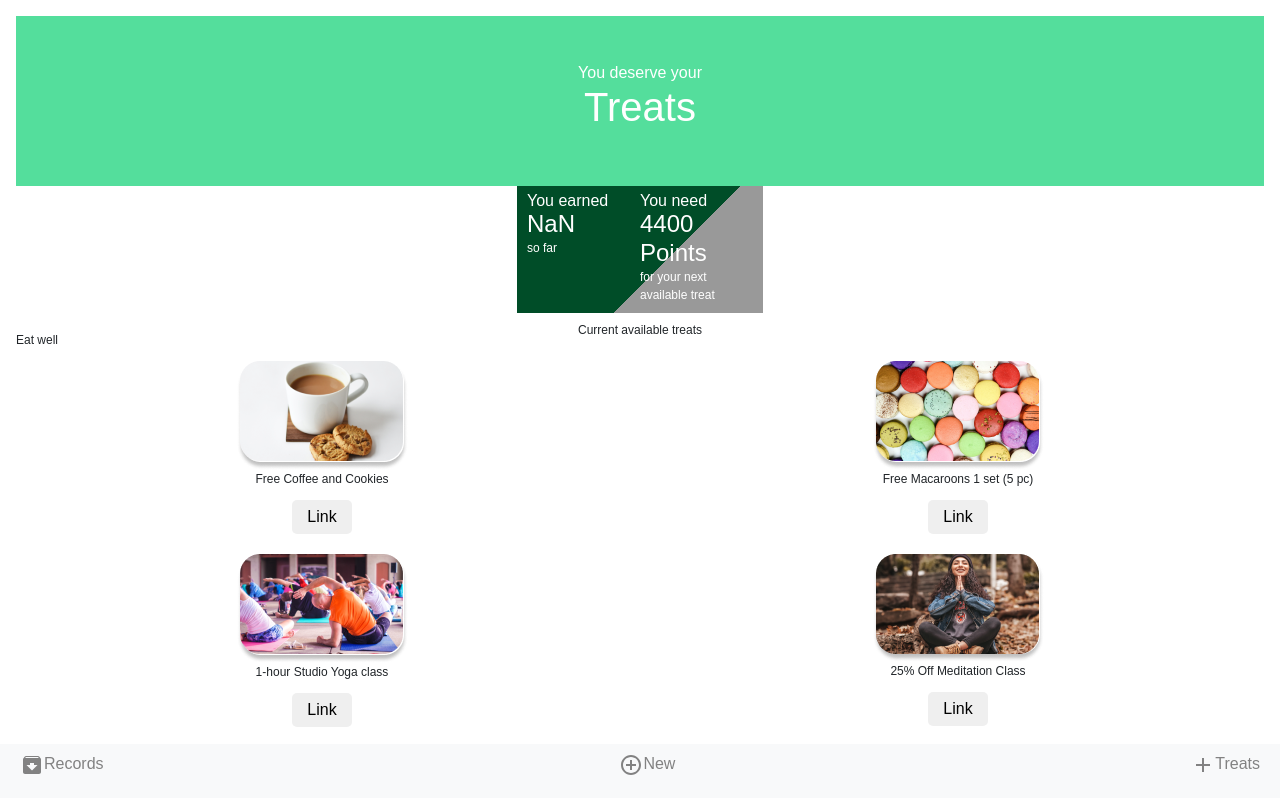
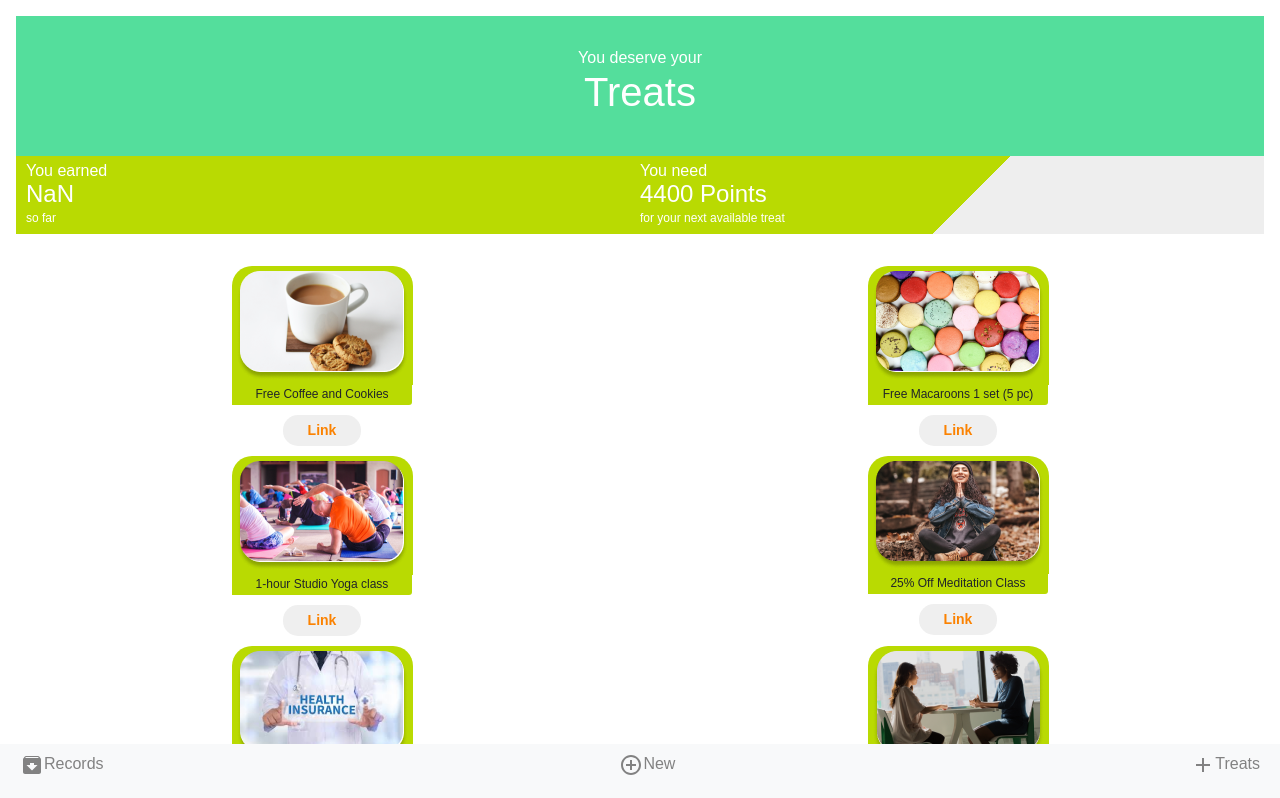
Before and after one commit to yumidev/Gratreat-App, a React (Create React App) app: page /treats in a window 1280 px wide. Shown: the top 798 px of the page. Built offline with nearby package versions, Linux system fonts and the light colour scheme.

Commit message:
Added styles

```diff
--- a/src/pages/TreatsBarCodePage.js
+++ b/src/pages/TreatsBarCodePage.js
@@ -3,41 +3,42 @@ import "bootstrap/dist/css/bootstrap.css";
 import TreatsPage from "./TreatsPage";
 import React from "react";
 import barCode from "../images/Haagen-Daz_barcode.jpeg";
-import {useState} from 'react';
+import { useState } from "react";
 import { useHistory } from "react-router-dom";
 
-
-function TreatsBarCodePage({treatItem, pointsEarned}) {
-
+function TreatsBarCodePage({ treatItem, pointsEarned }) {
   const [deductPoints, setDeductPoints] = useState(pointsEarned);
   const [message, setMessage] = useState("Redeem your Points");
 
   const history = useHistory();
 
-  const handleClick = (e, y) =>{
+  const handleClick = (e, y) => {
     const subPoints = parseInt(deductPoints - y);
     let currentNumber = subPoints;
 
-    if(deductPoints > y){
+    if (deductPoints > y) {
       return setDeductPoints(currentNumber);
-    } else if(deductPoints === y){
+    } else if (deductPoints === y) {
       setDeductPoints(0);
-    } else{
+    } else {
       setMessage("Not Enough Points");
     }
 
     history.push("/treatsbarcode");
-  }
-
-
+  };
 
   return (
     <>
       {treatItem.map((treat) => (
         <div>
-        <nav class="navbar navbar-expand-lg fixed-top headerTreatsPage" className={styles.headerTreatsPage} >
+          <nav
+            class="navbar navbar-expand-lg fixed-top headerTreatsPage"
+            className={styles.headerTreatsPage}
+          >
             <div key={treat.id} class="text-center">
-            <h6>{message} {deductPoints}</h6>
+              <h6>
+                {message} {deductPoints}
+              </h6>
               <h1>Treats</h1>
             </div>
           </nav>
@@ -83,18 +84,20 @@ function TreatsBarCodePage({treatItem, pointsEarned}) {
                 </a>
               </div>
             </div>
-          <button onClick={(e) => handleClick(e, treat.points)}>
+            <button
+              className={styles.linkBtn}
+              onClick={(e) => handleClick(e, treat.points)}
+            >
               Get Item
             </button>
           </div>
           <div class="row mt-5">
-            <p class="text-bold text-center mb-2">to treat yourself or others!</p>
+            <p class="text-bold text-center mb-2">
+              to treat yourself or others!
+            </p>
           </div>
         </div>
-      )
-    )}
-
-
+      ))}
     </>
   );
 }
--- a/src/pages/TreatsPage.js
+++ b/src/pages/TreatsPage.js
@@ -1,35 +1,33 @@
 import React from "react";
 import { useHistory } from "react-router-dom";
 import styles from "./TreatsPage.module.css";
-import "bootstrap/dist/css/bootstrap.css";
+
 import TreatsBarCodePage from "./TreatsBarCodePage";
 import { Switch, Route, Link } from "react-router-dom";
 import GratitudeList from "./GratitudeList";
 import Header from "./Header";
 import PromptsList from "../db/PromptsList";
 import TreatsList from "./TreatsList";
-import {useState} from "react";
+import { useState } from "react";
 
-function TreatsPage({logList}) {
+function TreatsPage({ logList }) {
   const [treatItem, setTreatItem] = useState([]);
   const [showSection, setShowSection] = useState(false);
   const [viewList, setViewList] = useState("none");
   const [hideBoard, sethideBoard] = useState("");
 
-
   const history = useHistory();
 
   let pointsEarned = parseInt(logList.length * 100);
 
-  const handleClick = (e, product) =>{
+  const handleClick = (e, product) => {
     const getTreat = product;
     setTreatItem([...treatItem, getTreat]);
     setShowSection(!showSection);
     setViewList("");
-    sethideBoard("none")
+    sethideBoard("none");
     history.push("/treats");
-  }
-
+  };
 
   return (
     <>
@@ -43,14 +41,14 @@ function TreatsPage({logList}) {
             <h1>Treats</h1>
           </div>
         </nav>
-        <div className={styles.container}>
-          <div class="row " className={styles.subHeader}>
+        <div className={styles.subheader}>
+          <div class=" row" className={styles.subHeader}>
             <div class="col">
               <h6>You earned</h6>
               <h4>{pointsEarned}</h4>
               <p>so far</p>
             </div>
-            <div class="col">
+            <div class="col ">
               <h6>You need</h6>
               <h4>4400 Points</h4>
               <p>for your next available treat</p>
@@ -58,31 +56,31 @@ function TreatsPage({logList}) {
           </div>
         </div>
         <div className={styles.treatsMenu}>
-          <p class="mt-2">Current available treats</p>
-          <div class="row " className={styles.menuName}>
-            <p>Eat well</p>
+          <div class="row" className={styles.menuName}>
+            <p class="p-3"></p>
           </div>
           <div class="row">
-          {TreatsList.map((item) => {
+            {TreatsList.map((item) => {
               return (
                 <div class="col-6" key={item.id}>
-                   <img src={item.img} />
-                   <p className={styles.treatDescription}>{item.description}</p>
-                   <button className={styles.linkBtn}
+                  <img src={item.img} />
+                  <p className={styles.treatDescription}>{item.description}</p>
+
+                  <button
+                    className={styles.linkBtn}
                     key={item.id}
                     onClick={(e) => handleClick(e, item)}
                   >
                     Link
                   </button>
                 </div>
-
               );
             })}
-            </div>
+          </div>
         </div>
       </div>
       <div style={{ display: viewList }}>
-              <TreatsBarCodePage treatItem={treatItem} pointsEarned={pointsEarned} />
+        <TreatsBarCodePage treatItem={treatItem} pointsEarned={pointsEarned} />
       </div>
     </>
   );
--- a/src/pages/TreatsPage.module.css
+++ b/src/pages/TreatsPage.module.css
@@ -15,7 +15,7 @@ body {
 
 .headerTreatsPage {
   background-color: #54de9c;
-  height: 170px;
+  height: 140px;
   color: white;
   display: flex;
   flex-direction: column;
@@ -25,14 +25,9 @@ body {
 .subHeader {
   display: flex;
   text-align: left;
-  background: linear-gradient(135deg, #004d28 60%, #999999 40%);
+  background: linear-gradient(135deg, #b9da02 75%, #eeeeee 40%);
   color: white;
-  padding: 5px 10px 35px 10px;
-}
-
-div.col {
-  padding-left: 30px;
-  padding-right: 30px;
+  padding: 5px 10px 15px 10px;
 }
 
 h6,
@@ -58,34 +53,39 @@ a:hover {
   border-top: 2px solid #54de9c;
 }
 
-.container {
-  display: flex;
-  justify-content: center;
-  align-items: center;
-}
-
 .treatsMenu {
   text-align: center;
 }
 
 .menuName {
   text-align: justify;
+  font-weight: bolder;
 }
 
 .treatDescription {
   font-weight: lighter;
   font-size: 12px;
+  width: 180px;
+  height: 20px;
+  border-end-end-radius: 3px;
+  background-color: #b9da02;
 }
 
 img {
-  padding-top: 20px;
+  padding: 5px;
+  background-color: #b9da02;
+  border-top-left-radius: 20px;
+  border-top-right-radius: 20px;
 }
 
-.linkBtn{
-  margin-top:20px;
+.linkBtn {
+  color: var(--button-color);
+  font-size: 14px;
+  font-weight: bolder;
+  margin: 10px 0px 10px 0px;
   border-style: none;
-  padding:5px;
-  padding-left:15px;
-  padding-right:15px;
-  border-radius: 5px;
+  padding: 5px;
+  padding-left: 25px;
+  padding-right: 25px;
+  border-radius: 15px;
 }
--- a/src/pages/treatsBarCodePage.module.css
+++ b/src/pages/treatsBarCodePage.module.css
@@ -93,7 +93,19 @@ a:hover {
   text-decoration: none;
 }
 
-.treatImg{
-  width:50%;
+.treatImg {
+  width: 50%;
   margin: 0 auto;
 }
+
+.linkBtn {
+  color: var(--button-color);
+  font-size: 14px;
+  font-weight: bolder;
+  margin: 10px 0px 10px 0px;
+  border-style: none;
+  padding: 5px;
+  padding-left: 25px;
+  padding-right: 25px;
+  border-radius: 15px;
+}
```
Lines whose indentation alone changed are shown as unchanged.
